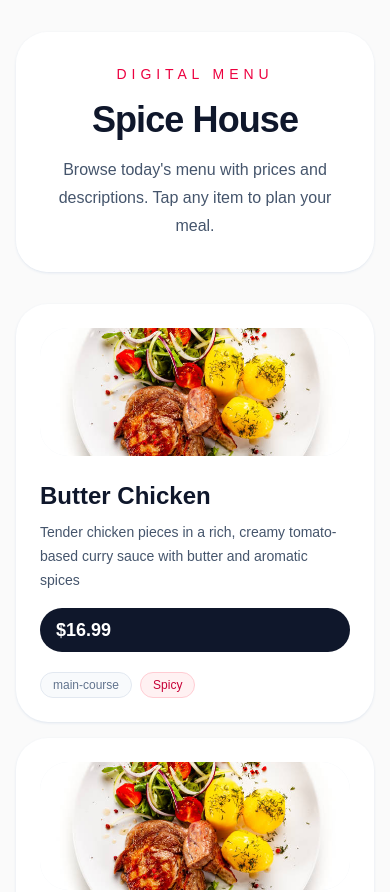
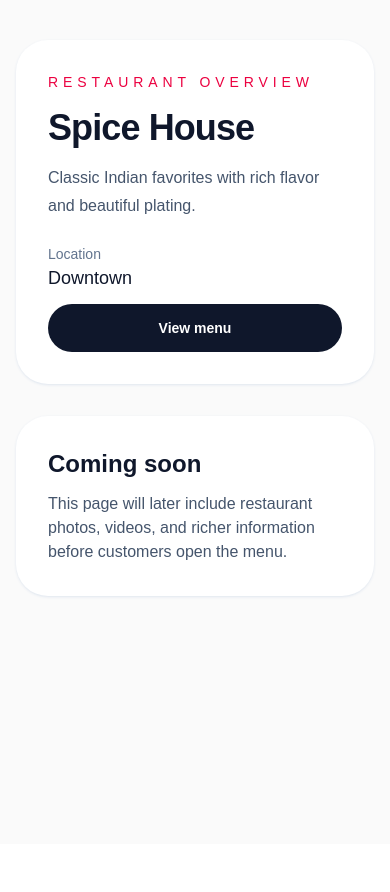
Before and after one commit to Saaaaaad3/Platerra_NextJs, a Next.js app in the folder my-app/: page /restaurant/1 in a window 390 px wide. Shown: the top 892 px of the page. After the commit the page ends 844 px from the top, so only its background shows below. Built offline with nearby package versions, Linux system fonts and the light colour scheme.

Commit message:
Added Restaurant Info page for future on ../restaurant/id
Changed the Menu URL to ../restaurant/menu/id

Food price text size change and width fix for Mobile view.

```diff
--- a/my-app/app/api/restaurant/[restaurantId]/route.ts
+++ b/my-app/app/api/restaurant/[restaurantId]/route.ts
@@ -2,15 +2,18 @@ import { NextResponse } from "next/server";
 import { demoMenuItems } from "../../../../lib/demo-menu-items";
 
 type Params = {
-  params: {
-    restaurantId?: string;
-  };
+  params:
+    | {
+        restaurantId: string;
+      }
+    | Promise<{
+        restaurantId: string;
+      }>;
 };
 
 export const GET = async (request: Request, { params }: Params) => {
-  const url = new URL(request.url);
-  const restaurantId =
-    params?.restaurantId || url.pathname.split("/").filter(Boolean).pop();
+  const resolvedParams = await params;
+  const restaurantId = resolvedParams.restaurantId;
 
   const id = Number(restaurantId);
   if (!restaurantId || Number.isNaN(id) || id <= 0) {
--- a/my-app/app/restaurant/[restaurantId]/page.tsx
+++ b/my-app/app/restaurant/[restaurantId]/page.tsx
@@ -1,5 +1,5 @@
-import Image from "next/image";
-import { demoMenuItems } from "../../../lib/demo-menu-items";
+import Link from "next/link";
+import { getRestaurantById } from "../../../lib/demo-restaurants";
 
 type PageProps = {
   params: Promise<{
@@ -7,82 +7,43 @@ type PageProps = {
   }>;
 };
 
-const restaurantNames: Record<string, string> = {
-  "1": "Spice House",
-  "2": "Green Bean Café",
-};
-
-export default async function RestaurantMenuPage({ params }: PageProps) {
+export default async function RestaurantPage({ params }: PageProps) {
   const { restaurantId } = await params;
-  const restaurantName = restaurantNames[restaurantId] || `Restaurant ${restaurantId}`;
-  const menuItems = demoMenuItems.filter((item) => item.restId === Number(restaurantId));
+  const id = Number(restaurantId);
+  const restaurant = getRestaurantById(id);
 
   return (
-    <main className="min-h-screen bg-zinc-50 px-4 py-8 text-slate-900">
+    <main className="min-h-screen bg-zinc-50 px-4 py-10 text-slate-900">
       <div className="mx-auto flex w-full max-w-5xl flex-col gap-8">
-        <header className="rounded-[2rem] bg-white/95 p-8 text-center shadow-sm shadow-slate-200 backdrop-blur-xl">
-          <p className="text-sm uppercase tracking-[0.35em] text-rose-600">Digital menu</p>
+        <section className="rounded-[2rem] bg-white p-8 shadow-sm shadow-slate-200">
+          <p className="text-sm uppercase tracking-[0.35em] text-rose-600">Restaurant overview</p>
           <h1 className="mt-4 text-4xl font-semibold tracking-tight text-slate-900 sm:text-5xl">
-            {restaurantName}
+            {restaurant?.name ?? `Restaurant ${restaurantId}`}
           </h1>
-          <p className="mx-auto mt-4 max-w-2xl text-base leading-7 text-slate-600 sm:text-lg">
-            Browse today&apos;s menu with prices and descriptions. Tap any item to plan your meal.
+          <p className="mt-4 text-base leading-7 text-slate-600 sm:text-lg">
+            {restaurant?.description ?? "Explore the restaurant and view its menu."}
           </p>
-        </header>
+          <div className="mt-6 flex flex-col gap-3 sm:flex-row sm:items-center sm:justify-between">
+            <div>
+              <p className="text-sm text-slate-500">Location</p>
+              <p className="text-lg font-medium text-slate-900">
+                {restaurant?.location ?? "Unknown"}
+              </p>
+            </div>
+            <Link
+              href={`/restaurant/menu/${restaurantId}`}
+              className="inline-flex h-12 items-center justify-center rounded-full bg-slate-900 px-6 text-sm font-semibold text-white transition hover:bg-slate-700"
+            >
+              View menu
+            </Link>
+          </div>
+        </section>
 
-        <section className="grid gap-4">
-          {menuItems.length ? (
-            menuItems.map((item) => (
-              <article
-                key={item.itemId}
-                className="overflow-hidden rounded-[2rem] bg-white p-6 shadow-sm shadow-slate-200"
-              >
-                <div className="flex flex-col gap-6 sm:flex-row sm:items-start">
-                  <div className="relative h-32 w-full overflow-hidden rounded-[1.75rem] bg-slate-100 sm:h-32 sm:w-40 sm:flex-shrink-0">
-                    <Image
-                      src={item.itemImages?.[0] ?? "/img/DummyDishImage.jpg"}
-                      alt={`${item.itemName} thumbnail`}
-                      fill
-                      className="object-cover"
-                    />
-                  </div>
-
-                  <div className="flex-1">
-                    <div className="flex flex-col gap-4 sm:flex-row sm:items-start sm:justify-between">
-                      <div>
-                        <h2 className="text-2xl font-semibold text-slate-900">{item.itemName}</h2>
-                        <p className="mt-2 text-sm leading-6 text-slate-600">
-                          {item.itemDescription}
-                        </p>
-                      </div>
-                      <div className="rounded-full bg-slate-900 px-4 py-2 text-lg font-semibold text-white">
-                        ${item.itemPrice}
-                      </div>
-                    </div>
-                  </div>
-                </div>
-                <div className="mt-5 flex flex-wrap gap-2 text-xs text-slate-500">
-                  <span className="rounded-full border border-slate-200 bg-slate-50 px-3 py-1">
-                    {item.category}
-                  </span>
-                  {item.itemIsVeg && (
-                    <span className="rounded-full border border-emerald-200 bg-emerald-50 px-3 py-1 text-emerald-700">
-                      Veg
-                    </span>
-                  )}
-                  {item.itemSpicy && (
-                    <span className="rounded-full border border-rose-200 bg-rose-50 px-3 py-1 text-rose-700">
-                      Spicy
-                    </span>
-                  )}
-                </div>
-              </article>
-            ))
-          ) : (
-            <div className="rounded-[2rem] bg-white p-10 text-center shadow-sm shadow-slate-200">
-              <p className="text-lg font-medium text-slate-700">No menu items found for this restaurant.</p>
-            </div>
-          )}
+        <section className="rounded-[2rem] bg-white p-8 shadow-sm shadow-slate-200">
+          <h2 className="text-2xl font-semibold text-slate-900">Coming soon</h2>
+          <p className="mt-3 text-slate-600">
+            This page will later include restaurant photos, videos, and richer information before customers open the menu.
+          </p>
         </section>
       </div>
     </main>
--- /dev/null
+++ b/my-app/app/restaurant/menu/[restaurantId]/page.tsx
@@ -0,0 +1,90 @@
+import Image from "next/image";
+import Link from "next/link";
+import { demoMenuItems } from "../../../../lib/demo-menu-items";
+
+type PageProps = {
+  params: Promise<{
+    restaurantId: string;
+  }>;
+};
+
+import { getRestaurantById } from "../../../../lib/demo-restaurants";
+
+export default async function RestaurantMenuPage({ params }: PageProps) {
+  const { restaurantId } = await params;
+  const restaurantName =
+    getRestaurantById(Number(restaurantId))?.name || `Restaurant ${restaurantId}`;
+  const menuItems = demoMenuItems.filter((item) => item.restId === Number(restaurantId));
+
+  return (
+    <main className="min-h-screen bg-zinc-50 px-4 py-8 text-slate-900">
+      <div className="mx-auto flex w-full max-w-5xl flex-col gap-8">
+        <header className="rounded-[2rem] bg-white/95 p-8 text-center shadow-sm shadow-slate-200 backdrop-blur-xl">
+          <h1 className="mt-4 text-4xl font-semibold tracking-tight text-slate-900 sm:text-5xl">
+            <Link href={`/restaurant/${restaurantId}`} className="hover:text-slate-600 transition-colors">
+              {restaurantName}
+            </Link>
+          </h1>
+          <p className="mx-auto mt-4 max-w-2xl text-base leading-7 text-slate-600 sm:text-lg">
+            Browse today&apos;s menu with prices and descriptions. Tap any item to plan your meal.
+          </p>
+        </header>
+
+        <section className="grid gap-4">
+          {menuItems.length ? (
+            menuItems.map((item) => (
+              <article
+                key={item.itemId}
+                className="overflow-hidden rounded-[2rem] bg-white p-6 shadow-sm shadow-slate-200"
+              >
+                <div className="flex flex-col gap-6 sm:flex-row sm:items-start">
+                  <div className="relative h-32 w-full overflow-hidden rounded-[1.75rem] bg-slate-100 sm:h-32 sm:w-40 sm:flex-shrink-0">
+                    <Image
+                      src={item.itemImages?.[0] ?? "/img/DummyDishImage.jpg"}
+                      alt={`${item.itemName} thumbnail`}
+                      fill
+                      className="object-cover"
+                    />
+                  </div>
+
+                  <div className="flex-1">
+                    <div className="flex flex-col gap-4 sm:flex-row sm:items-start sm:justify-between">
+                      <div>
+                        <h2 className="text-2xl font-semibold text-slate-900">{item.itemName}</h2>
+                        <p className="mt-2 text-sm leading-6 text-slate-600">
+                          {item.itemDescription}
+                        </p>
+                      </div>
+                      <div className="inline-flex self-start rounded-full bg-slate-900 px-4 py-2 text-md font-semibold text-white">
+                        ${item.itemPrice}
+                      </div>
+                    </div>
+                  </div>
+                </div>
+                <div className="mt-5 flex flex-wrap gap-2 text-xs text-slate-500">
+                  <span className="rounded-full border border-slate-200 bg-slate-50 px-3 py-1">
+                    {item.category}
+                  </span>
+                  {item.itemIsVeg && (
+                    <span className="rounded-full border border-emerald-200 bg-emerald-50 px-3 py-1 text-emerald-700">
+                      Veg
+                    </span>
+                  )}
+                  {item.itemSpicy && (
+                    <span className="rounded-full border border-rose-200 bg-rose-50 px-3 py-1 text-rose-700">
+                      Spicy
+                    </span>
+                  )}
+                </div>
+              </article>
+            ))
+          ) : (
+            <div className="rounded-[2rem] bg-white p-10 text-center shadow-sm shadow-slate-200">
+              <p className="text-lg font-medium text-slate-700">No menu items found for this restaurant.</p>
+            </div>
+          )}
+        </section>
+      </div>
+    </main>
+  );
+}
--- /dev/null
+++ b/my-app/lib/demo-restaurants.ts
@@ -0,0 +1,24 @@
+export type RestaurantInfo = {
+  id: number;
+  name: string;
+  description: string;
+  location: string;
+};
+
+export const demoRestaurants: RestaurantInfo[] = [
+  {
+    id: 1,
+    name: "Spice House",
+    description: "Classic Indian favorites with rich flavor and beautiful plating.",
+    location: "Downtown",
+  },
+  {
+    id: 2,
+    name: "Green Bean Café",
+    description: "Fresh cafés and healthy breakfasts made for every day.",
+    location: "Uptown",
+  },
+];
+
+export const getRestaurantById = (id: number) =>
+  demoRestaurants.find((restaurant) => restaurant.id === id);
```
Also changed, not shown: my-app/lib/QrCode/SpiceHouse.png (added).
